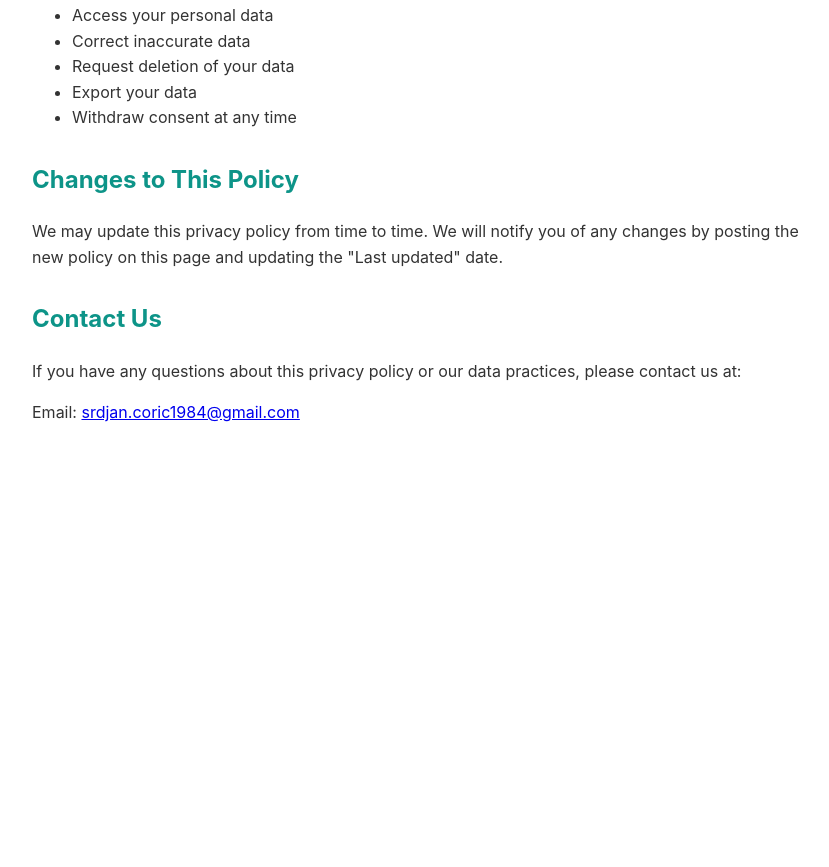
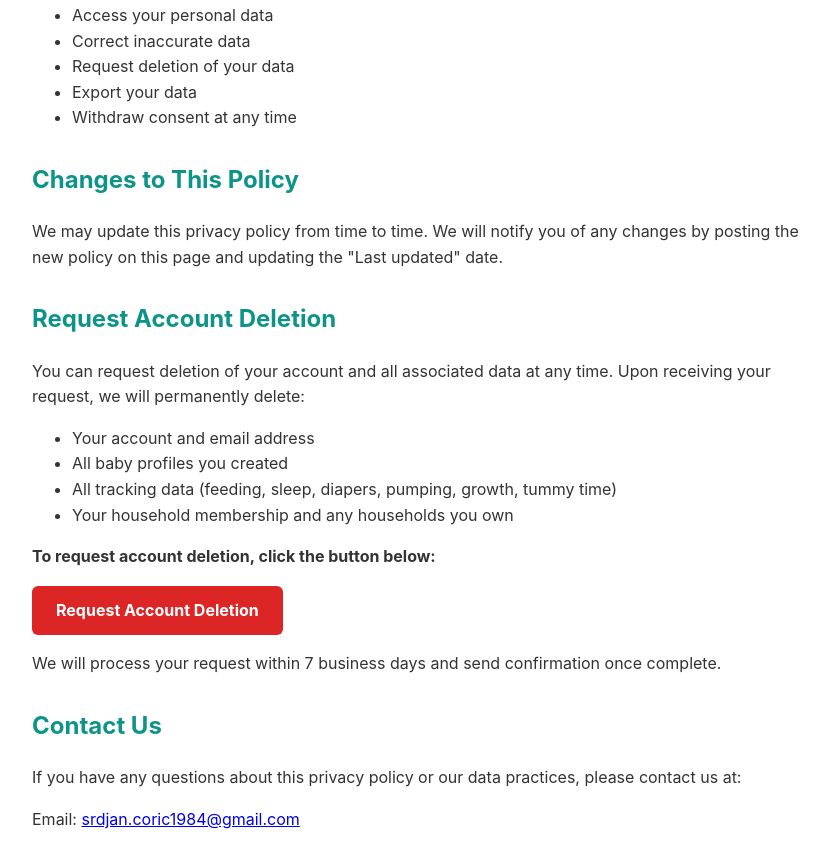
Before and after one commit to SrdjanCoric/sofibaby-privacy, a plain HTML site: page index.html in a window 1280 px wide. Shown: the part 1888-2755 px from the top of the page, without its empty margins (208-1037 px from the left). Before the commit the page ends 2350 px from the top, so only its background shows below. Drawn offline with Linux system fonts and the light colour scheme.

Commit message:
Add account deletion request section

```diff
--- a/index.html
+++ b/index.html
@@ -86,6 +86,23 @@
     <h2>Changes to This Policy</h2>
     <p>We may update this privacy policy from time to time. We will notify you of any changes by posting the new policy on this page and updating the "Last updated" date.</p>
 
+    <h2>Request Account Deletion</h2>
+    <p>You can request deletion of your account and all associated data at any time. Upon receiving your request, we will permanently delete:</p>
+    <ul>
+        <li>Your account and email address</li>
+        <li>All baby profiles you created</li>
+        <li>All tracking data (feeding, sleep, diapers, pumping, growth, tummy time)</li>
+        <li>Your household membership and any households you own</li>
+    </ul>
+    <p><strong>To request account deletion, click the button below:</strong></p>
+    <p>
+        <a href="mailto:srdjan.coric1984@gmail.com?subject=Sofi%20Baby%20Tracker%20-%20Account%20Deletion%20Request&body=Please%20delete%20my%20account%20and%20all%20associated%20data.%0A%0AMy%20registered%20email%20address%3A%20%5Benter%20your%20email%20here%5D%0A%0AI%20understand%20this%20action%20is%20permanent%20and%20cannot%20be%20undone."
+           style="background-color: #dc2626; color: white; padding: 12px 24px; text-decoration: none; border-radius: 6px; display: inline-block; font-weight: bold;">
+            Request Account Deletion
+        </a>
+    </p>
+    <p>We will process your request within 7 business days and send confirmation once complete.</p>
+
     <h2>Contact Us</h2>
     <p>If you have any questions about this privacy policy or our data practices, please contact us at:</p>
     <p>Email: <a href="mailto:srdjan.coric1984@gmail.com">srdjan.coric1984@gmail.com</a></p>
```
